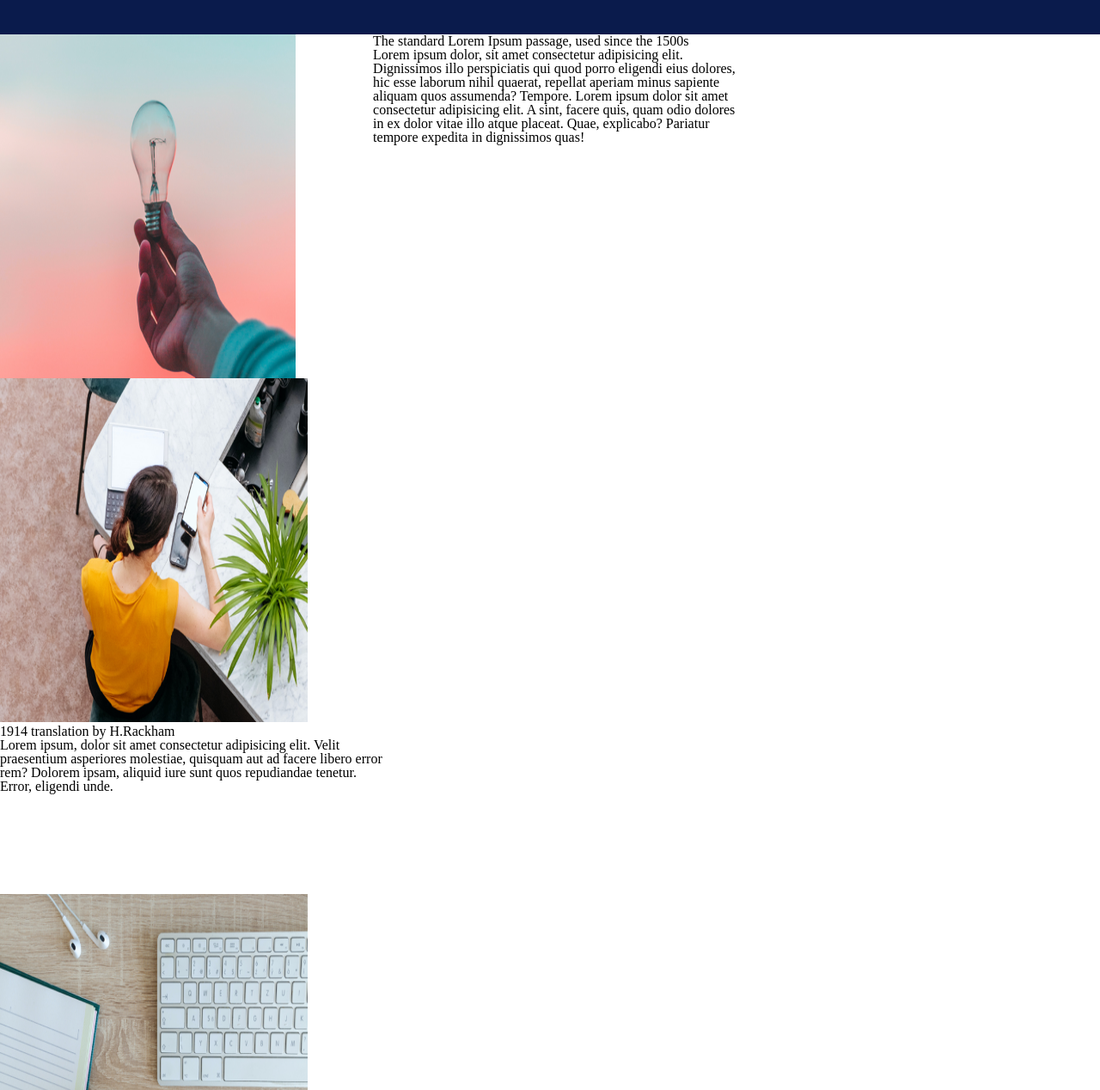
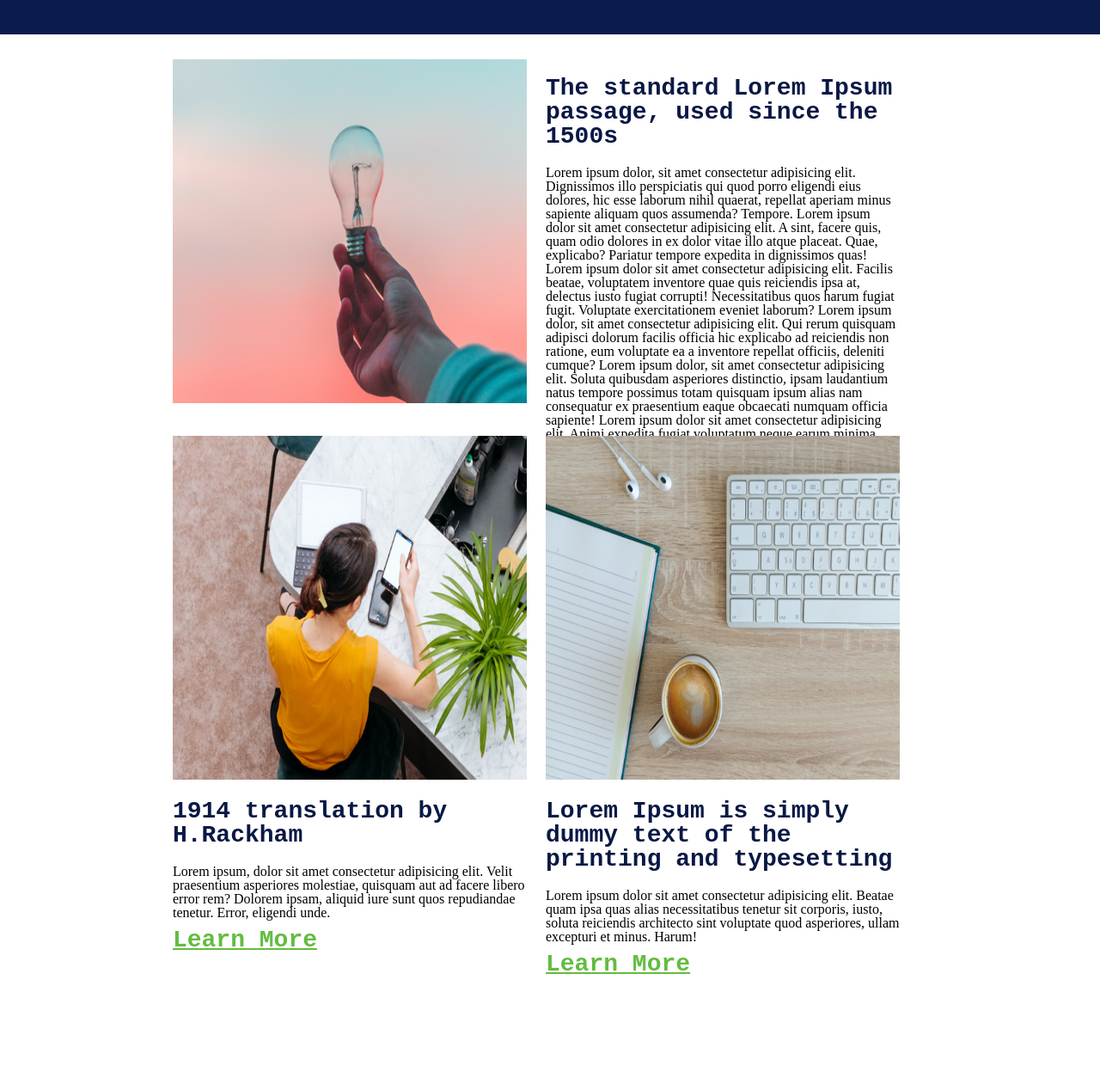
Before and after one commit to abhishek-s-rathore/check-point-1, a plain HTML site: page index2.html in a window 1280 px wide. Shown: the part 32-1300 px from the top of the page at 86% size. After the commit the page ends 1218 px from the top, so only its background shows below. Drawn offline with Linux system fonts and the light colour scheme.

Commit message:
Checkpoint-1 Completed

```diff
--- a/assets/stylesheets/style2.css
+++ b/assets/stylesheets/style2.css
@@ -152,8 +152,8 @@ a {
 
 nav {
   text-align: center;
-  p
-  adding-top: 22px;
+
+  /* adding-top: 22px; */
 }
 
 /*Main*/
@@ -161,21 +161,50 @@ section {
   width: 70%;
   height: auto;
   vertical-align: top;
+  margin: 20px auto;
 }
-.artone, .arttwo{
-    width:48%;
-    height: 400px;
-    display:inline-block;
-    vertical-align: top;
+.artone,
+.arttwo {
+  width: 46%;
+  height: 400px;
+  display: inline-block;
+  vertical-align: top;
+  margin: 1%;
 }
-.artthree, .artfour{
-    width:50%;
-    height:600px;
-    display:inline-block;
-    verticle-align:top;
+.artthree,
+.artfour {
+  width: 46%;
+  height: 650px;
+  display: inline-block;
+  vertical-align: top;
+  margin: 1%;
 }
 
-img{
-    width:80%;
-    height:400px;
+img {
+  width: 100%;
+  height: 400px;
 }
+h2 {
+  font-size: 28px;
+  font-weight: bold;
+  font-family: monospace;
+  color: rgb(9, 24, 69);
+  margin: 20px 0;
+}
+.readmore {
+  display: block;
+  width: fit-content;
+  padding: 8px;
+  margin: 20px;
+  border-radius: 24px;
+  background-color: rgb(99, 188, 64);
+  color: white;
+  text-decoration: none;
+}
+.learnmore {
+  display: block;
+  padding-top: 10px;
+  color: rgb(99, 188, 64);
+  text-decoration: underline;
+  font-weight: bold;
+}
--- a/index2.html
+++ b/index2.html
@@ -27,8 +27,23 @@
             aliquam quos assumenda? Tempore. Lorem ipsum dolor sit amet
             consectetur adipisicing elit. A sint, facere quis, quam odio dolores
             in ex dolor vitae illo atque placeat. Quae, explicabo? Pariatur
-            tempore expedita in dignissimos quas!
+            tempore expedita in dignissimos quas! Lorem ipsum dolor sit amet
+            consectetur adipisicing elit. Facilis beatae, voluptatem inventore
+            quae quis reiciendis ipsa at, delectus iusto fugiat corrupti!
+            Necessitatibus quos harum fugiat fugit. Voluptate exercitationem
+            eveniet laborum? Lorem ipsum dolor, sit amet consectetur adipisicing
+            elit. Qui rerum quisquam adipisci dolorum facilis officia hic
+            explicabo ad reiciendis non ratione, eum voluptate ea a inventore
+            repellat officiis, deleniti cumque? Lorem ipsum dolor, sit amet
+            consectetur adipisicing elit. Soluta quibusdam asperiores
+            distinctio, ipsam laudantium natus tempore possimus totam quisquam
+            ipsum alias nam consequatur ex praesentium eaque obcaecati numquam
+            officia sapiente! Lorem ipsum dolor sit amet consectetur adipisicing
+            elit. Animi expedita fugiat voluptatum neque earum minima, explicabo
+            enim suscipit! Minima voluptatem et saepe fugiat. Magni dolore porro
+            aliquam ipsa at odio?
           </p>
+          <a href="#" class="readmore">Read More</a>
         </article>
       </section>
       <section class="lower">
@@ -41,7 +56,7 @@
             error rem? Dolorem ipsam, aliquid iure sunt quos repudiandae
             tenetur. Error, eligendi unde.
           </p>
-          <a href="#">Learn More</a>
+          <a href="#" class="learnmore">Learn More</a>
         </article>
         <article class="artfour">
           <img src="assets/media/pic02.png" alt="image-here" />
@@ -54,7 +69,7 @@
             reiciendis architecto sint voluptate quod asperiores, ullam
             excepturi et minus. Harum!
           </p>
-          <a href="#">Learn More</a>
+          <a href="#" class="learnmore">Learn More</a>
         </article>
       </section>
     </main>
```
Also changed, not shown: assets/stylesheets/style1.css (+5 -5 lines).
